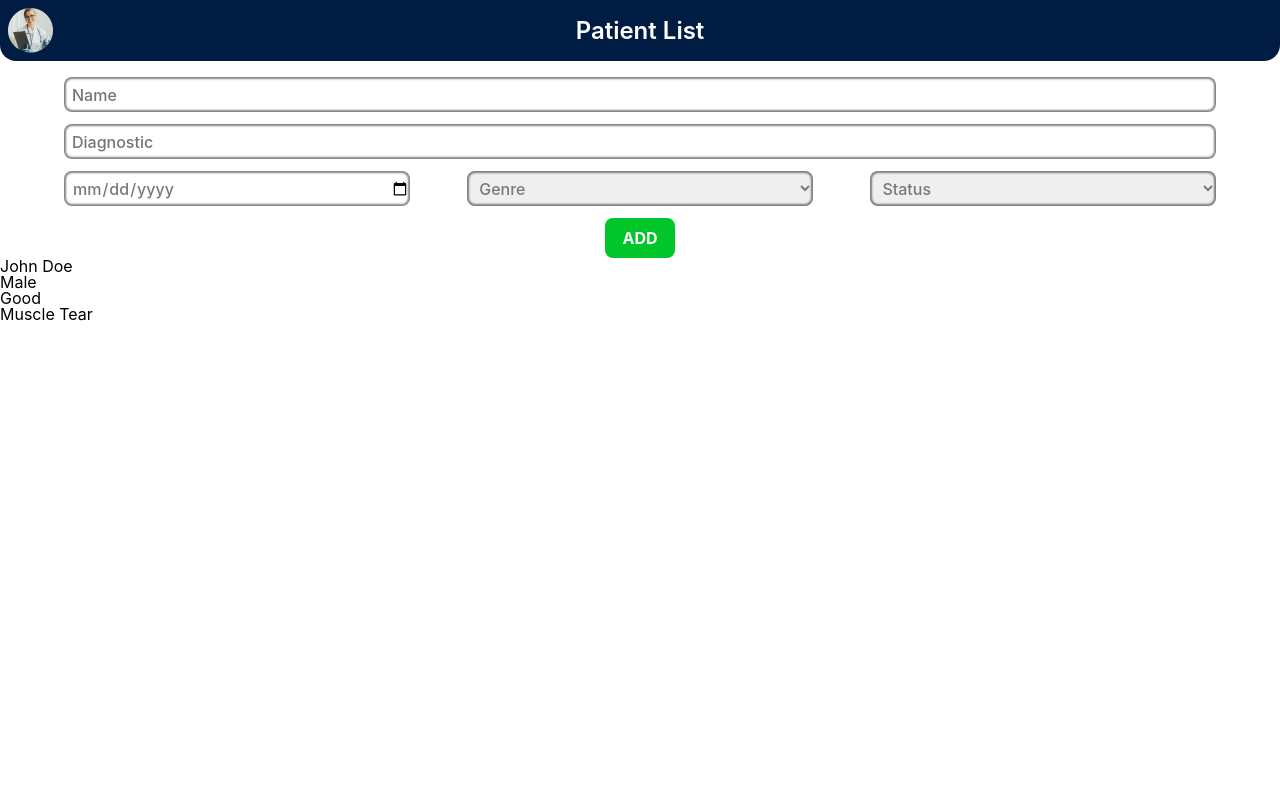
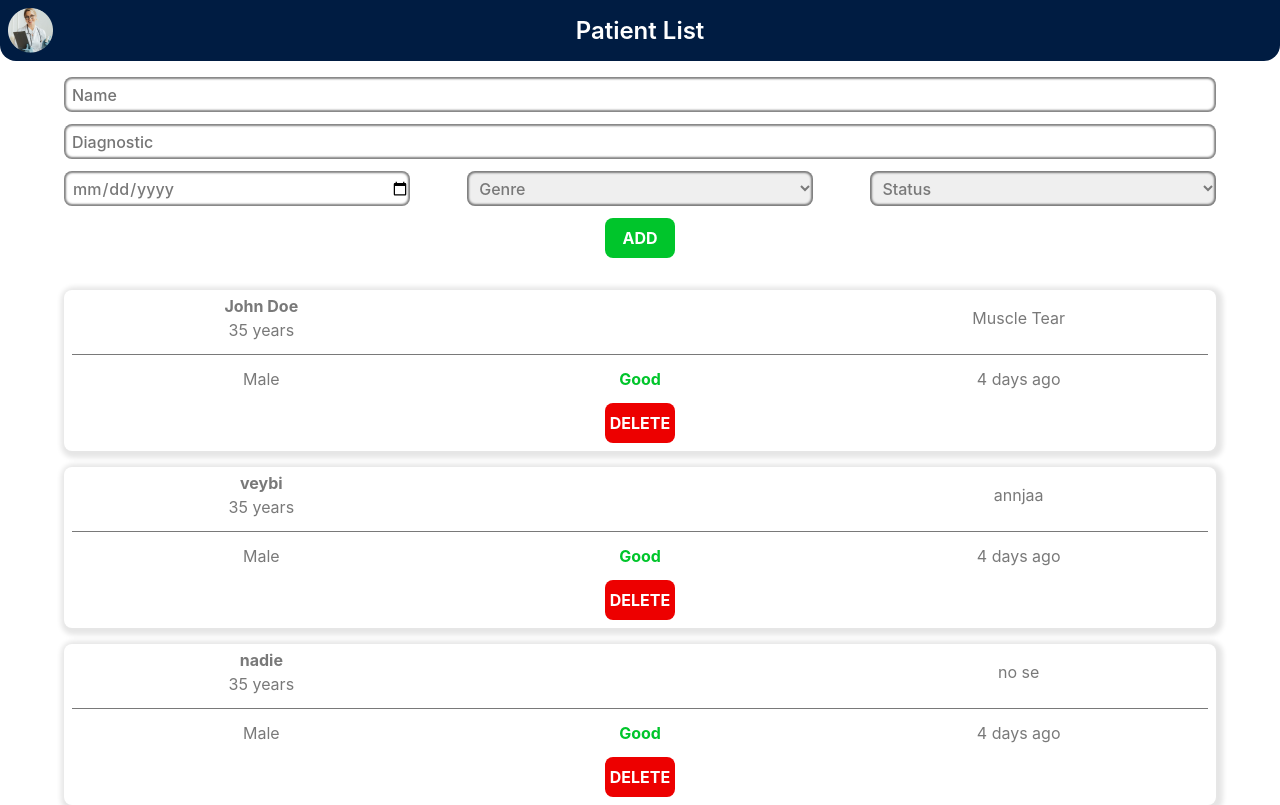
Before and after one commit to BrunojayParis/careexpand, a React (Vite) app: page / in a window 1280 px wide. Built offline with nearby package versions, Linux system fonts and the light colour scheme; data requests are answered from the project's data file.

Commit message:
Patient card setup

```diff
--- a/db.json
+++ b/db.json
@@ -8,6 +8,24 @@
       "status": "Good",
       "lastModified": "01/01/2019",
       "genre": "Male"
+    },
+    {
+      "id": "0.023699622330992876",
+      "name": "veybi",
+      "diagnostic": "annjaa",
+      "birthdate": "2024-03-19",
+      "genre": "Male",
+      "status": "Good",
+      "lastModified": "2024-03-09T23:26:14.876Z"
+    },
+    {
+      "id": "1.0197954812285315",
+      "name": "nadie",
+      "diagnostic": "no se",
+      "birthdate": "2024-02-29",
+      "genre": "Male",
+      "status": "Good",
+      "lastModified": "2024-03-09T23:27:56.893Z"
     }
   ]
 }
--- a/src/App.css
+++ b/src/App.css
@@ -7,6 +7,7 @@
   max-width: 1440px;
   background-color: white;
   height: 100vh;
+
 }
 
 /* NAV */
@@ -92,3 +93,97 @@
   margin: auto;
   font-family: inherit;
 }
+
+/* Patient List */
+
+.patient-list-container{
+  display: flex;
+  flex-direction: column;
+  width: 90%;
+  margin: auto;
+  margin-top: 1rem;
+  font-family: inherit;
+}
+
+/* Patient Card */
+
+.patient-container{
+  margin-top: 1rem;
+  display: flex;
+  flex-direction: column;
+  gap: 1rem;
+  box-shadow: 2px 2px 5px 5px rgba(8, 8, 8, 0.1);
+  padding: 0.5rem;
+  font-family: inherit;
+  color: #797979;
+  border-radius: 0.5rem;
+
+}
+
+.patient-name-age-diagnostic, .patient-genre-status-last{
+  display: grid;
+  grid-template-columns: repeat(3, 1fr);
+  text-align: center;
+  align-items: center;
+
+}
+
+.patient-genre-status-last{
+  border-top: 1px solid #797979;
+  padding-top: 1rem;
+  text-align: center;
+
+}
+
+.patient-name-age{
+  display: flex;
+  flex-direction: column;
+  gap: 0.5rem;
+}
+
+.patient-name{
+  font-weight: bold;
+}
+
+.patient-status, .patient-genre, .patient-last{
+  text-align: center;
+}
+
+.patient-status-ok{
+  font-weight: bold;
+  color: #00C52B;
+}
+
+.patient-status-notok{
+  font-weight: bold;
+  color: #ED0000;
+}
+
+.patient-diagnostic{
+  grid-column: 3;
+
+}
+.delete-button {
+  width: 70px;
+  height: 40px;
+  background-color: #ED0000;
+  color: #fff;
+  border: none;
+  border-radius: 0.5rem;
+  font-size: 1rem;
+  font-weight: bold;
+  cursor: pointer;
+  transition: background-color 0.3s;
+  margin: auto;
+  font-family: inherit;
+}
+
+.Good, .Excellent{
+  color: #00C52B;
+  font-weight: bold;
+}
+
+.Bad, .Regular{
+  color: #ED0000;
+  font-weight: bold;
+}
--- a/src/App.tsx
+++ b/src/App.tsx
@@ -5,29 +5,19 @@ import { Suspense } from "react";
 
 import Nav from "./components/Nav";
 import Form from "./components/Form";
+import PatientList from "./components/PatientList";
 
 const apiData = fetchData("http://localhost:3000/patients");
 
 function App() {
-  const data = apiData.read();
+  const data: Patient[] = apiData.read();
   return (
     <main className="container">
       <Nav />
       <Form />
-
-        <ul>
-        <Suspense fallback={<div>Loading...</div>}>
-          {data?.map((patient: Patient) => (
-            <li key={patient.id}>
-              <h2>{patient.name}</h2>
-              <p>{patient.genre}</p>
-              <p>{patient.status}</p>
-              <p>{patient.diagnostic}</p>
-            </li>
-          ))}
-          </Suspense>
-        </ul>
-
+      <Suspense fallback={<p>Loading...</p>}>
+        <PatientList data={data} />
+      </Suspense>
     </main>
   );
 }
--- a/src/components/Form.tsx
+++ b/src/components/Form.tsx
@@ -4,38 +4,69 @@ import { Patient } from "../types";
 export default function Form() {
   //patients state
   const [patients, setPatients] = useState({
-        id: "",
+    id: (1/Math.random()).toString(),
     name: "",
     diagnostic: "",
     birthdate: new Date(),
     genre: "",
     status: "",
-        lastModified: new Date()
-
+    lastModified: new Date(),
   } as Patient);
 
   //handle change
-    const handleChange = (e: React.ChangeEvent<HTMLInputElement | HTMLSelectElement>) => {
-        const {name, value} = e.target;
-        setPatients({...patients, [name]: value});
-    }
-
+  const handleChange = (
+    e: React.ChangeEvent<HTMLInputElement | HTMLSelectElement>
+  ) => {
+    const { name, value } = e.target;
+    setPatients({ ...patients, [name]: value });
+  };
 
   //submit handler
   const handleSubmit = (e: React.FormEvent<HTMLFormElement>) => {
     e.preventDefault();
     console.log(patients);
-    }
+
+
+
+    //post request
+    fetch("http://localhost:3000/patients", {
+      method: "POST",
+      headers: {
+        "Content-Type": "application/json",
+      },
+      body: JSON.stringify(patients),
+    })
+      .then((res) => res.json())
+      .catch((error) => console.log("Error:", error));
+  };
+
 
   return (
     <div>
       <form className="form" onSubmit={handleSubmit}>
         <div className="name-diagnostic">
-                    <input type="text" className="name" name="name" placeholder="Name" onChange={handleChange}/>
-                    <input type="text" className="diagnostic" name="diagnostic" placeholder="Diagnostic" onChange={handleChange}/>
+          <input
+            type="text"
+            className="name"
+            name="name"
+            placeholder="Name"
+            onChange={handleChange}
+          />
+          <input
+            type="text"
+            className="diagnostic"
+            name="diagnostic"
+            placeholder="Diagnostic"
+            onChange={handleChange}
+          />
         </div>
         <div className="date-genre-status">
-                    <input type="date" className="date" name="date" onChange={handleChange}/>
+          <input
+            type="date"
+            className="date"
+            name="birthdate"
+            onChange={handleChange}
+          />
           <select className="genre" name="genre" onChange={handleChange}>
             <option value="">Genre</option>
             <option value="Male">Male</option>
@@ -45,11 +76,12 @@ export default function Form() {
             <option value="">Status</option>
             <option value="Excellent">Excellent</option>
             <option value="Good">Good</option>
-                        <option value="Regular">Regular</option>
             <option value="Bad">Bad</option>
           </select>
         </div>
-                <button className="add-button" type="submit">ADD</button>
+        <button className="add-button" type="submit">
+          ADD
+        </button>
       </form>
     </div>
   );
--- /dev/null
+++ b/src/components/PatientCard.tsx
@@ -0,0 +1,23 @@
+
+
+export default function PatientCard({ name, birthday, diagnostic, genre, last, status }: { name: string; birthday: Date; diagnostic: string, genre: string, last:Date, status: string}) {
+
+
+  return (
+    <div className="patient-container">
+      <div className="patient-name-age-diagnostic">
+        <div className="patient-name-age">
+          <p className="patient-name">{name}</p>
+          <p className="patient-age">35 years</p>
+        </div>
+        <p className="patient-diagnostic">{diagnostic}</p>
+      </div>
+      <div className="patient-genre-status-last">
+        <p className="patient-genre">{genre}</p>
+        <p className={status}>{status}</p>
+        <p className="patient-last">4 days ago</p>
+      </div>
+      <button className="delete-button">DELETE</button>
+    </div>
+  );
+}
--- a/src/components/PatientList.tsx
+++ b/src/components/PatientList.tsx
@@ -0,0 +1,21 @@
+import { Patient } from "../types";
+import PatientCard from "./PatientCard";
+
+export default function PatientList({ data }: { data: Patient[] }) {
+  return (
+    <ul className="patient-list-container">
+      {data?.map((patient: Patient) => (
+        <li key={patient.id}>
+            <PatientCard
+                name={patient.name}
+                birthday={patient.birthdate}
+                diagnostic={patient.diagnostic}
+                genre={patient.genre}
+                last={patient.lastModified}
+                status={patient.status}
+            />
+        </li>
+      ))}
+    </ul>
+  );
+}
```
Also changed, not shown: src/components/Patient.tsx (deleted). Lines whose indentation alone changed are shown as unchanged.
